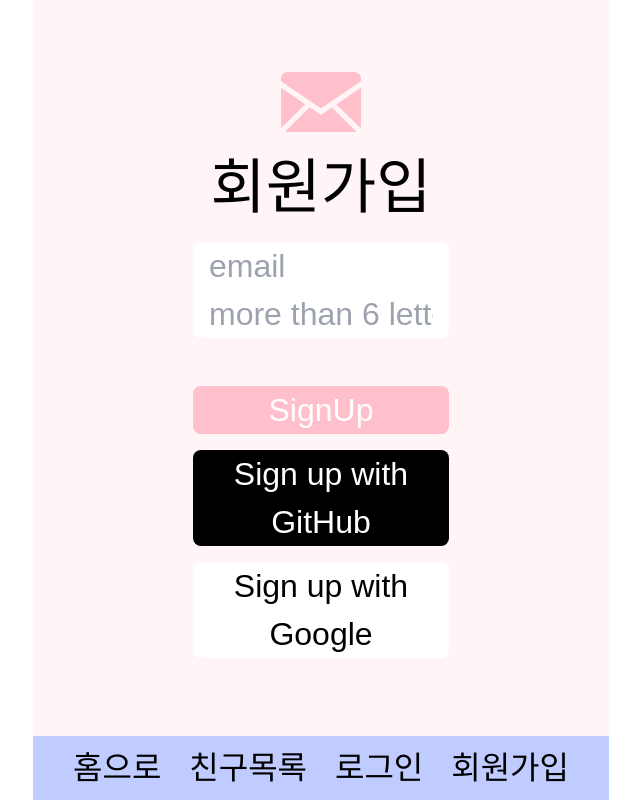
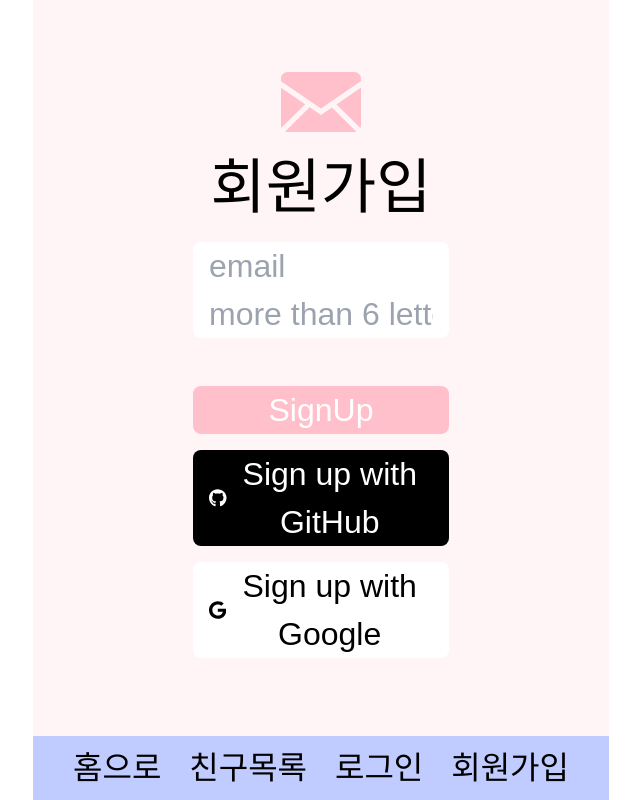
Before and after one commit to gaebal-saebal/sms-app, a React (Create React App) app: page /signup in a window 1280 px wide. Shown: the whole page, without its empty margins (319-959 px from the left). Built offline with nearby package versions, Linux system fonts and the light colour scheme; no server answers; a web font is replaced by a local one.

Commit message:
design : oauth 버튼에 icons 추가

```diff
--- a/src/components/OAuthButton.jsx
+++ b/src/components/OAuthButton.jsx
@@ -2,6 +2,7 @@
 import { useNavigate } from 'react-router-dom';
 import { Button } from './';
 import { handleGithubLogin, handleGoogleLogin } from '../function/auth';
+import { FaGithub, FaGoogle } from 'react-icons/fa';
 
 /**
  *
@@ -30,7 +31,17 @@
 
   return (
     <Button onClick={handleClick} style={buttonStyle}>
-      {outhType === 'github' ? `${type} with GitHub` : `${type} with Google`}
+      {outhType === 'github' ? (
+        <span className='flex items-center justify-around'>
+          <FaGithub className='text-2xl' />
+          {`${type} with GitHub`}
+        </span>
+      ) : (
+        <span className='flex items-center justify-around'>
+          <FaGoogle className='text-2xl' />
+          {`${type} with Google`}
+        </span>
+      )}
     </Button>
   );
 };
```
